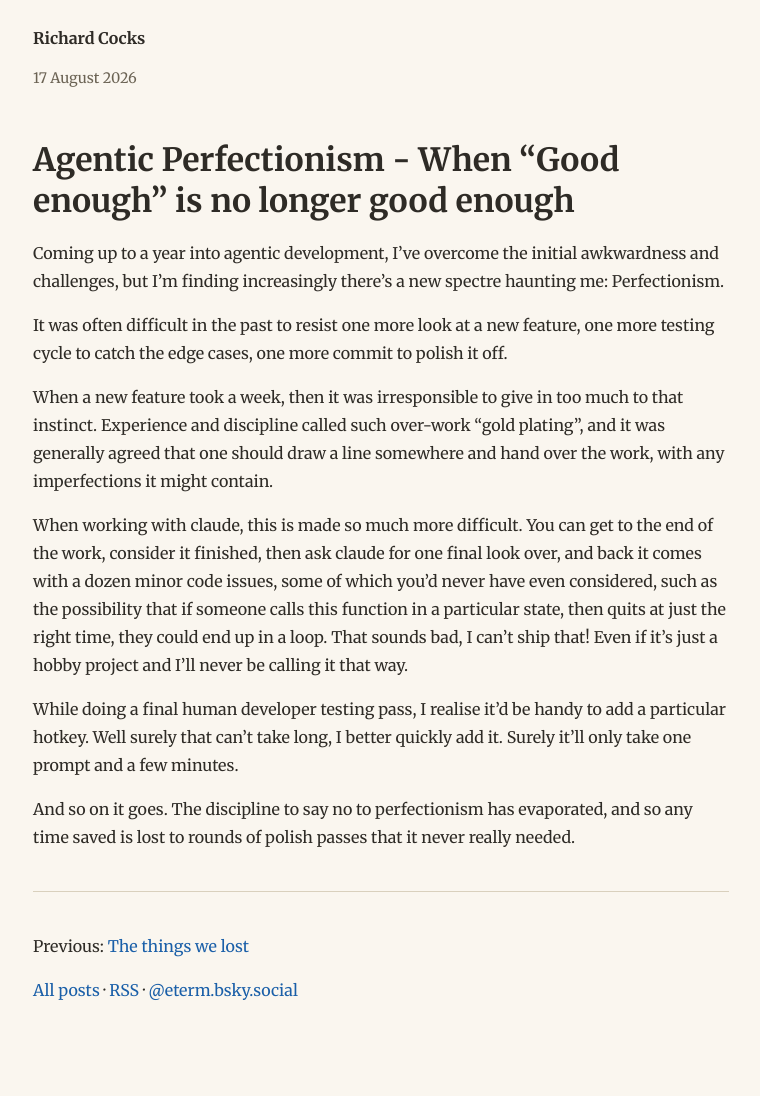
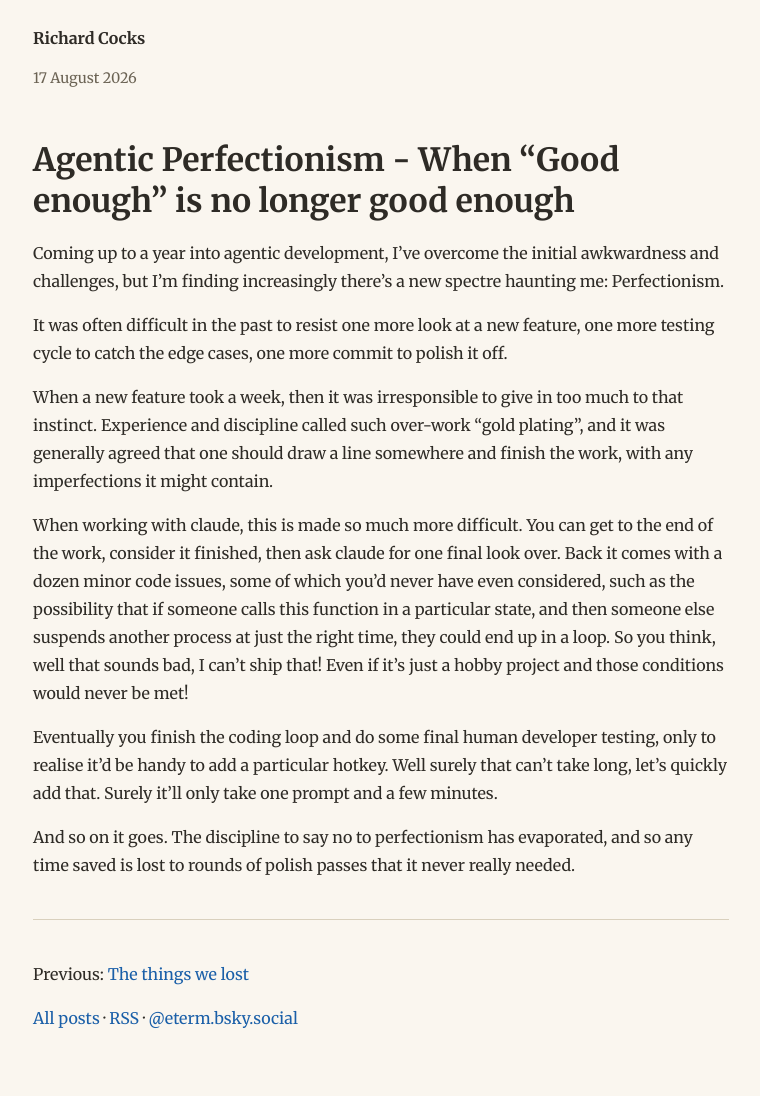
Before and after one commit to richardcocks/richardcocks.github.io, a Jekyll site: the page built from _posts/2026-08-17-when-good-enough-isnt-good-enough.md, in a window 1280 px wide. Shown: the whole page, without its empty margins (259-1019 px from the left). Built offline with Jekyll 4.4.1, drawn with Linux system fonts in a browser that asks for light colours; before the commit the page ends 1068 px from its top, so only the background shows below that.

Commit message:
Final wording update

```diff
--- a/_posts/2026-08-17-when-good-enough-isnt-good-enough.md
+++ b/_posts/2026-08-17-when-good-enough-isnt-good-enough.md
@@ -11,10 +11,10 @@ Coming up to a year into agentic development, I've overcome the initial awkwardn
 
 It was often difficult in the past to resist one more look at a new feature, one more testing cycle to catch the edge cases, one more commit to polish it off.
 
-When a new feature took a week, then it was irresponsible to give in too much to that instinct. Experience and discipline called such over-work "gold plating", and it was generally agreed that one should draw a line somewhere and hand over the work, with any imperfections it might contain.
+When a new feature took a week, then it was irresponsible to give in too much to that instinct. Experience and discipline called such over-work "gold plating", and it was generally agreed that one should draw a line somewhere and finish the work, with any imperfections it might contain.
 
-When working with claude, this is made so much more difficult. You can get to the end of the work, consider it finished, then ask claude for one final look over, and back it comes with a dozen minor code issues, some of which you'd never have even considered, such as the possibility that if someone calls this function in a particular state, then quits at just the right time, they could end up in a loop. That sounds bad, I can't ship that! Even if it's just a hobby project and I'll never be calling it that way.
+When working with claude, this is made so much more difficult. You can get to the end of the work, consider it finished, then ask claude for one final look over. Back it comes with a dozen minor code issues, some of which you'd never have even considered, such as the possibility that if someone calls this function in a particular state, and then someone else suspends another process at just the right time, they could end up in a loop. So you think, well that sounds bad, I can't ship that! Even if it's just a hobby project and those conditions would never be met!
 
-While doing a final human developer testing pass, I realise it'd be handy to add a particular hotkey. Well surely that can't take long, I better quickly add it. Surely it'll only take one prompt and a few minutes.
+Eventually you finish the coding loop and do some final human developer testing, only to realise it'd be handy to add a particular hotkey. Well surely that can't take long, let's quickly add that. Surely it'll only take one prompt and a few minutes.
 
 And so on it goes. The discipline to say no to perfectionism has evaporated, and so any time saved is lost to rounds of polish passes that it never really needed.
```
